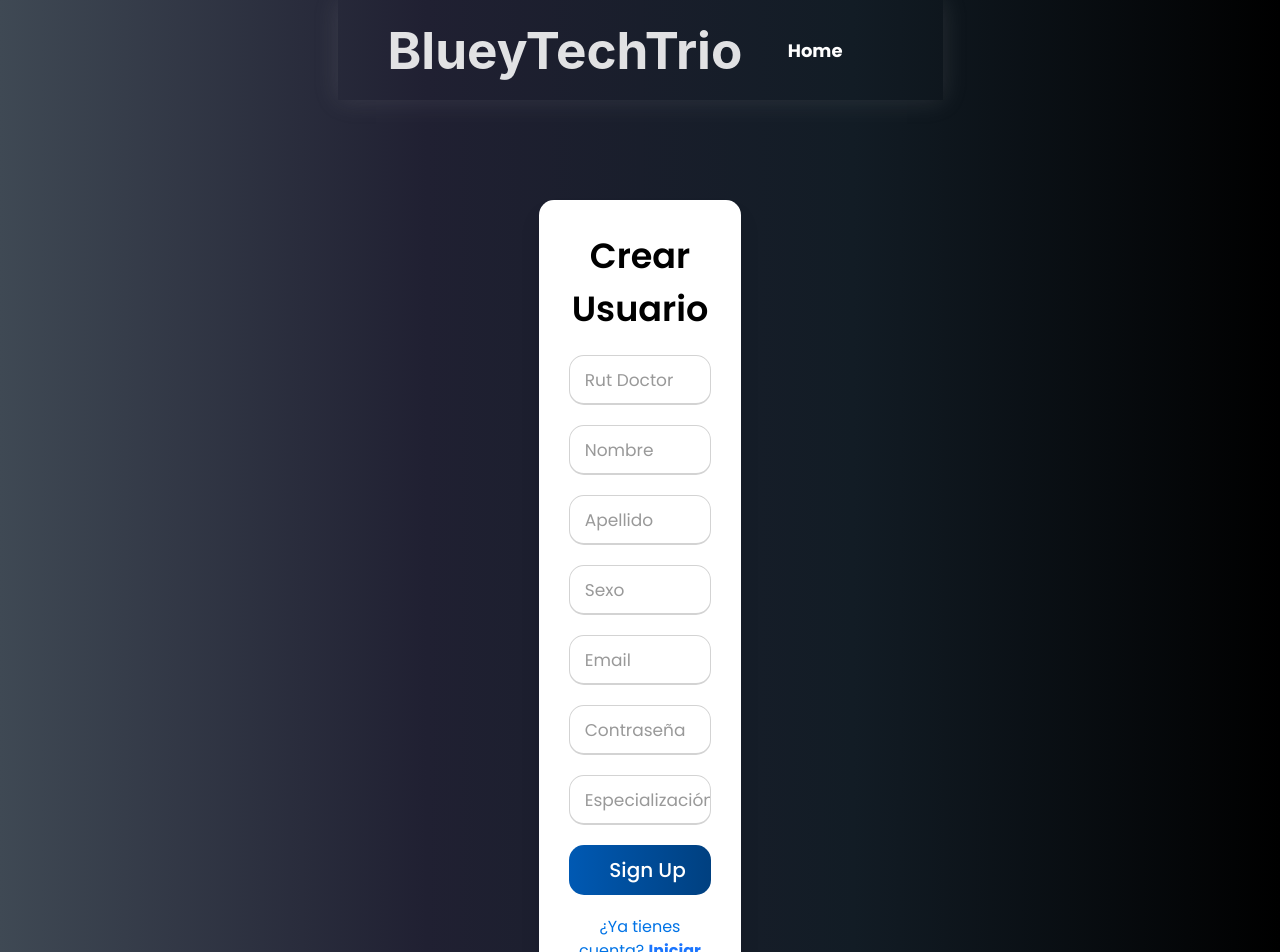
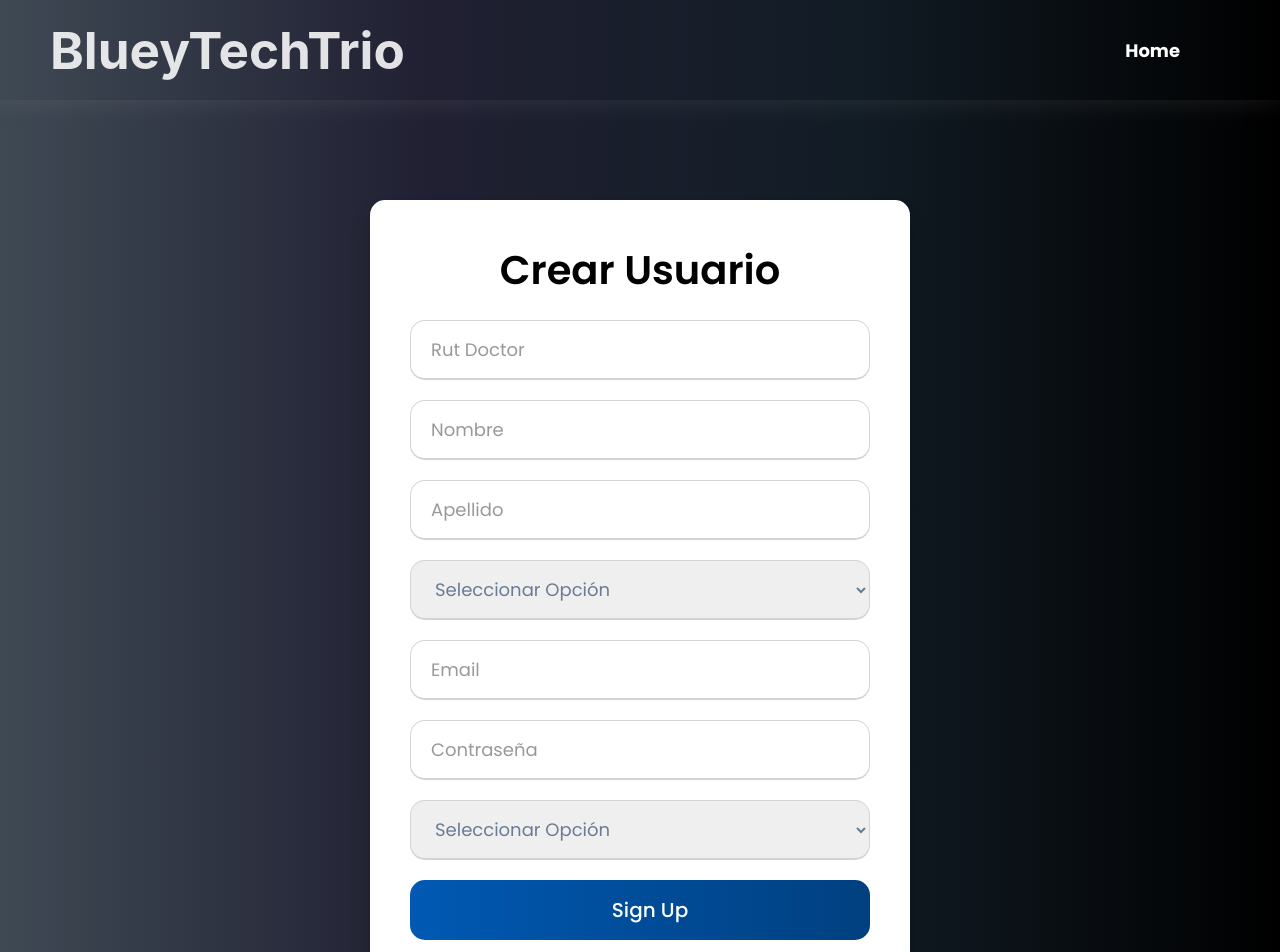
Before and after one commit to RazorLazor27/BlueyTechTrio, a React (Vite) app in the folder MERN/frontend/: page /signup in a window 1280 px wide. Shown: the top 952 px of the page. Built offline with nearby package versions, Linux system fonts and the light colour scheme; what cornerstone-tools, cornerstone-wado-image-loader would draw is missing.

Commit message:
Ahora debería haber consistencia de la pagina web en distintos buscadores web fixes #20

```diff
--- a/MERN/frontend/src/App.css
+++ b/MERN/frontend/src/App.css
@@ -1,5 +1,5 @@
 #root {
-
+  min-width: 100%;
   margin: 0;
   text-align: center;
 }
--- a/MERN/frontend/src/App.jsx
+++ b/MERN/frontend/src/App.jsx
@@ -3,7 +3,6 @@ import { UsarAuthContexto } from './hooks/UsarAuthContexto'
 
 import './App.css'
 
-// Aqui van las paginas y los componentes
 import Home from './pages/Home'
 import Navbar from './components/Navbar'
 import Dicom from './pages/Dicom'
--- a/MERN/frontend/src/assets/css/SignUp.css
+++ b/MERN/frontend/src/assets/css/SignUp.css
@@ -19,10 +19,11 @@ html, body {
     overflow: hidden;
     max-width: 50%;
     background: #fff;
-    padding: 30px;
+    padding: 40px;
     border-radius: 15px;
-    box-shadow: 0px 15px 20px rgba(0, 0, 0, 0.1);
+    box-shadow: 0px 15px 20px rgba(0, 0, 0, 0.2);
     margin: auto;
+    font-size: 18px;
 }
 
 .wrapper .title-text {
@@ -33,7 +34,7 @@ html, body {
 
 .wrapper .title {
     width: 100%;
-    font-size: 35px;
+    font-size: 40px;
     font-weight: 600;
     text-align: center;
     transition: all 0.6s cubic-bezier(0.68, -0.55, 0.265, 1.55);
@@ -55,22 +56,20 @@ html, body {
 }
 
 .form-inner form .field {
-    height: 50px;
-    width: 100%;
+    height: 60px;
     margin-top: 20px;
 }
 
 .form-inner form .field input {
     height: 100%;
     width: 100%;
-    outline: none;
-    padding-left: 15px;
+    padding-left: 20px;
     border-radius: 15px;
     border: 1px solid lightgrey;
     border-bottom-width: 2px;
-    font-size: 17px;
+    font-size: 18px;
     transition: all 0.3s ease;
-    color: #a8bad3e1;
+    color: #6a7c93;
 }
 
 .form-inner form .field input:focus {
@@ -87,8 +86,7 @@ html, body {
 }
 
 .form-inner form .btn {
-    height: 50px;
-    width: 100%;
+    height: 60px;
     border-radius: 15px;
     position: relative;
     overflow: hidden;
@@ -129,11 +127,13 @@ html, body {
 
 .login-link p {
     color: #0073e6;
+    font-size: 18px;
 }
 
 .login-link a {
     color: #1a75ff;
     text-decoration: none;
+    font-size: 18px;
 }
 
 .login-link a:hover {
@@ -145,3 +145,28 @@ html, body {
     margin-top: 10px;
     text-align: center;
 }
+
+.form-inner form .field select {
+    height: 60px;
+    width: 100%;
+    padding-left: 20px;
+    border-radius: 15px;
+    border: 1px solid lightgrey;
+    border-bottom-width: 2px;
+    font-size: 18px;
+    transition: all 0.3s ease;
+    color: #6a7c93;
+}
+
+.form-inner form .field select:focus {
+    border-color: #1a75ff;
+}
+
+.form-inner form .field select::placeholder {
+    color: #999;
+    transition: all 0.3s ease;
+}
+
+.form-inner form .field select:focus::placeholder {
+    color: #1a75ff;
+}
--- a/MERN/frontend/src/pages/Signup.jsx
+++ b/MERN/frontend/src/pages/Signup.jsx
@@ -6,10 +6,10 @@ const Signup = () => {
     const [rutDoctor, setRutDoctor] = useState('');
     const [nombre, setNombre] = useState('');
     const [apellido, setApellido] = useState('');
-    const [sexo, setSexo] = useState('');
+    const [sexo, setSexo] = useState('Pred');
     const [email, setEmail] = useState('');
     const [password, setPassword] = useState('');
-    const [specialization, setSpecialization] = useState('');
+    const [specialization, setSpecialization] = useState('Pred');
 
     const { signup, error, isLoading } = usarSignup();
 
@@ -54,13 +54,16 @@ const Signup = () => {
                             />
                         </div>
                         <div className="field">
-                            <input
-                                type="text"
-                                placeholder="Sexo"
+                            <select
+                                value={sexo}
                                 onChange={(e) => setSexo(e.target.value)}
-                                value={sexo}
                                 required
-                            />
+                            >
+                                <option value="Pred">Seleccionar Opción</option>
+                                <option value="Masculino">Masculino</option>
+                                <option value="Femenino">Femenino</option>
+                                <option value="No decir">Prefiero No Decir</option>
+                            </select>
                         </div>
                         <div className="field">
                             <input
@@ -81,13 +84,16 @@ const Signup = () => {
                             />
                         </div>
                         <div className="field">
-                            <input
-                                type="text"
-                                placeholder="Especialización"
+                            <select
+                                value={specialization}
                                 onChange={(e) => setSpecialization(e.target.value)}
-                                value={specialization}
                                 required
-                            />
+                            >
+                                <option value="Pred">Seleccionar Opción</option>
+                                <option value="General">General</option>
+                                <option value="Cardiología">Cardiología</option>
+                                <option value="Cirugía">Cirugía</option>
+                            </select>
                         </div>
                         <div className="field btn">
                             <div className="btn-layer"></div>
```
